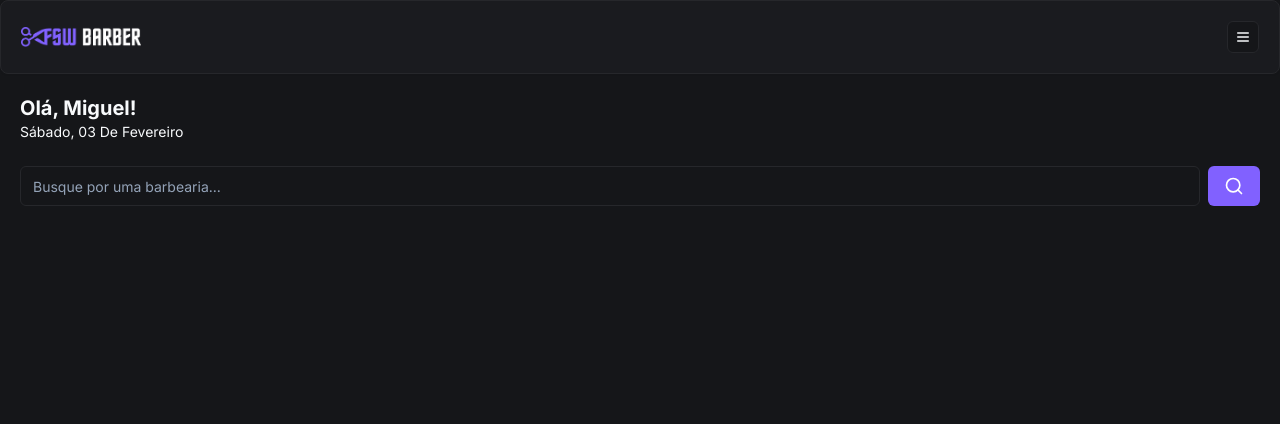
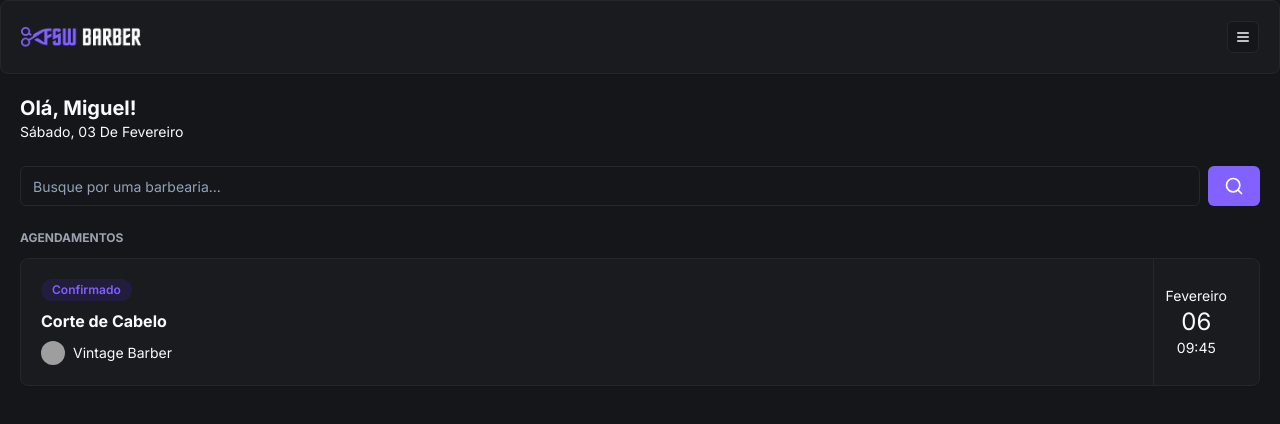
Before and after one commit to ArthurBerto/fullstackweek-barber, a Next.js app: page / in a window 1280 px wide. Shown: the top 424 px of the page. Built offline with nearby package versions, Linux system fonts and the light colour scheme; grey boxes are pictures that could not be loaded.

Commit message:
feat: add initial booking component

```diff
--- a/app/(home)/page.tsx
+++ b/app/(home)/page.tsx
@@ -2,6 +2,7 @@
 import Header from "../_components/header";
 import { ptBR } from 'date-fns/locale/pt-BR';
 import Search from './_components/search';
+import BookingItem from '../_components/booking-item';
 
 export default function Home() {
   return (
@@ -17,7 +18,12 @@
       </div>
 
       <div className='px-5 mt-6'>
-          <Search/>
+        <Search/>
+      </div>
+
+      <div className="px-5 mt-6">
+        <h2 className='text-xs mb-3 uppercase text-gray-400 font-bold'>Agendamentos</h2>
+        <BookingItem/>
       </div>
     </div>
   );
--- /dev/null
+++ b/app/_components/booking-item.tsx
@@ -0,0 +1,33 @@
+import { Avatar, AvatarFallback, AvatarImage } from "./ui/avatar";
+import { Badge } from "./ui/badge";
+import { Card, CardContent } from "./ui/card";
+
+const BookingItem = () => {
+    return (
+        <Card>
+            <CardContent className="p-5 py-0 flex justify-between">
+                <div className="flex flex-col gap-2 py-5">
+                    <Badge className="bg-[#221C3D] text-primary hover:bg-[#221C3D] w-fit">Confirmado</Badge>
+                    <h2 className="font-bold">Corte de Cabelo</h2>
+
+                    <div className="flex items-center gap-2">
+                        <Avatar className="h-6 w-6">
+                            <AvatarImage src="https://utfs.io/f/0ddfbd26-a424-43a0-aaf3-c3f1dc6be6d1-1kgxo7.png"/>
+
+                            <AvatarFallback>A</AvatarFallback>
+                        </Avatar>
+                        <h3 className="text-sm">Vintage Barber</h3>
+                    </div>
+                </div>
+
+                <div className="flex flex-col items-center justify-center px-3 border-l border-solid border-secondary">
+                    <p className="text-sm">Fevereiro</p>
+                    <p className="text-2xl">06</p>
+                    <p className="text-sm">09:45</p>
+                </div>
+            </CardContent>
+        </Card>
+     );
+}
+
+export default BookingItem;
--- /dev/null
+++ b/app/_components/ui/avatar.tsx
@@ -0,0 +1,50 @@
+"use client"
+
+import * as React from "react"
+import * as AvatarPrimitive from "@radix-ui/react-avatar"
+
+import { cn } from "@/app/_lib/utils"
+
+const Avatar = React.forwardRef<
+  React.ElementRef<typeof AvatarPrimitive.Root>,
+  React.ComponentPropsWithoutRef<typeof AvatarPrimitive.Root>
+>(({ className, ...props }, ref) => (
+  <AvatarPrimitive.Root
+    ref={ref}
+    className={cn(
+      "relative flex h-10 w-10 shrink-0 overflow-hidden rounded-full",
+      className
+    )}
+    {...props}
+  />
+))
+Avatar.displayName = AvatarPrimitive.Root.displayName
+
+const AvatarImage = React.forwardRef<
+  React.ElementRef<typeof AvatarPrimitive.Image>,
+  React.ComponentPropsWithoutRef<typeof AvatarPrimitive.Image>
+>(({ className, ...props }, ref) => (
+  <AvatarPrimitive.Image
+    ref={ref}
+    className={cn("aspect-square h-full w-full", className)}
+    {...props}
+  />
+))
+AvatarImage.displayName = AvatarPrimitive.Image.displayName
+
+const AvatarFallback = React.forwardRef<
+  React.ElementRef<typeof AvatarPrimitive.Fallback>,
+  React.ComponentPropsWithoutRef<typeof AvatarPrimitive.Fallback>
+>(({ className, ...props }, ref) => (
+  <AvatarPrimitive.Fallback
+    ref={ref}
+    className={cn(
+      "flex h-full w-full items-center justify-center rounded-full bg-muted",
+      className
+    )}
+    {...props}
+  />
+))
+AvatarFallback.displayName = AvatarPrimitive.Fallback.displayName
+
+export { Avatar, AvatarImage, AvatarFallback }
--- /dev/null
+++ b/app/_components/ui/badge.tsx
@@ -0,0 +1,36 @@
+import * as React from "react"
+import { cva, type VariantProps } from "class-variance-authority"
+
+import { cn } from "@/app/_lib/utils"
+
+const badgeVariants = cva(
+  "inline-flex items-center rounded-full border px-2.5 py-0.5 text-xs font-semibold transition-colors focus:outline-none focus:ring-2 focus:ring-ring focus:ring-offset-2",
+  {
+    variants: {
+      variant: {
+        default:
+          "border-transparent bg-primary text-primary-foreground hover:bg-primary/80",
+        secondary:
+          "border-transparent bg-secondary text-secondary-foreground hover:bg-secondary/80",
+        destructive:
+          "border-transparent bg-destructive text-destructive-foreground hover:bg-destructive/80",
+        outline: "text-foreground",
+      },
+    },
+    defaultVariants: {
+      variant: "default",
+    },
+  }
+)
+
+export interface BadgeProps
+  extends React.HTMLAttributes<HTMLDivElement>,
+    VariantProps<typeof badgeVariants> {}
+
+function Badge({ className, variant, ...props }: BadgeProps) {
+  return (
+    <div className={cn(badgeVariants({ variant }), className)} {...props} />
+  )
+}
+
+export { Badge, badgeVariants }
--- a/package.json
+++ b/package.json
@@ -13,6 +13,7 @@
   },
   "dependencies": {
     "@prisma/client": "^5.9.1",
+    "@radix-ui/react-avatar": "^1.0.4",
     "@radix-ui/react-slot": "^1.0.2",
     "class-variance-authority": "^0.7.0",
     "clsx": "^2.1.0",
```
Also changed, not shown: 1 other file (tests, documents, lock files or other folders).
